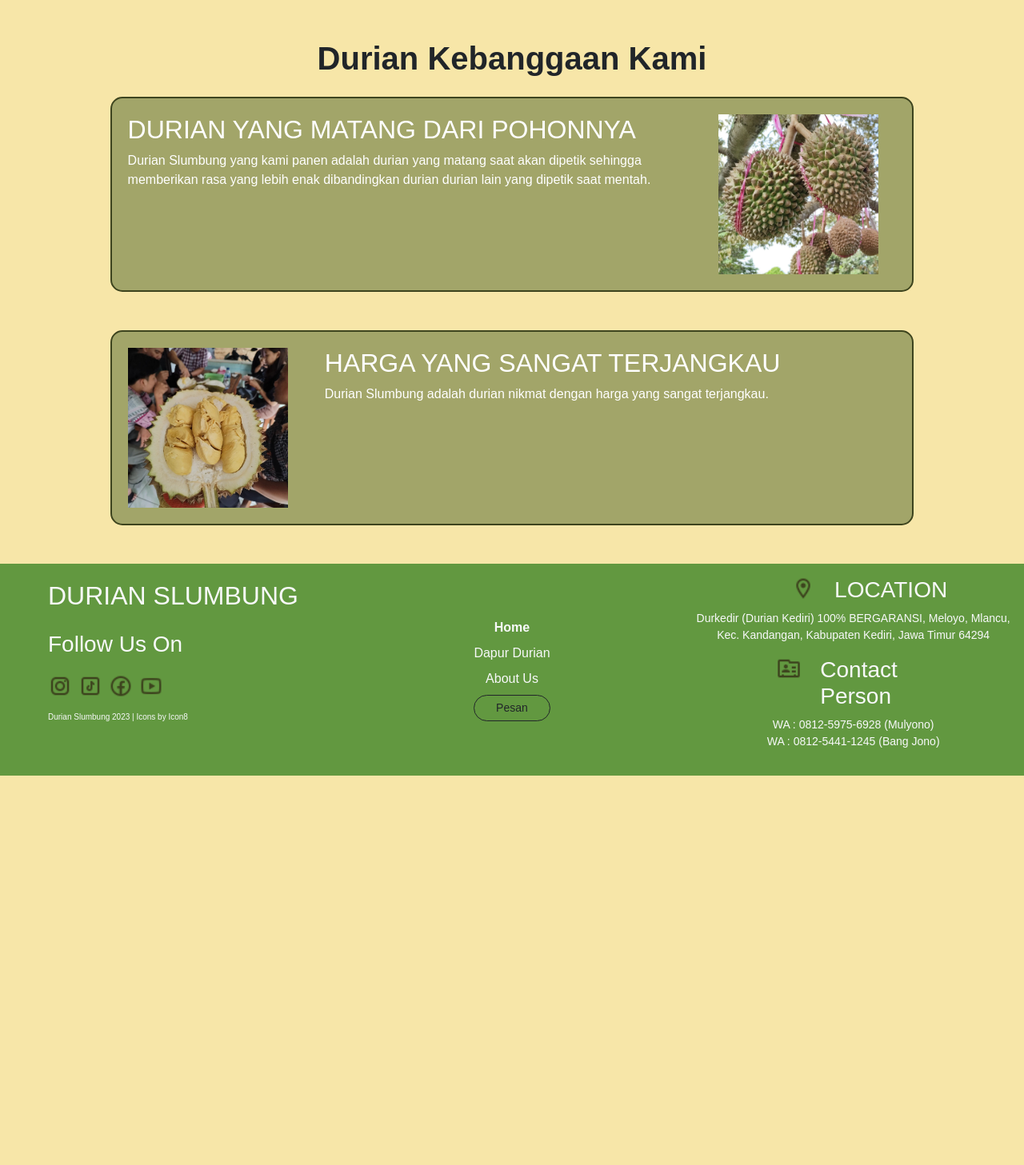
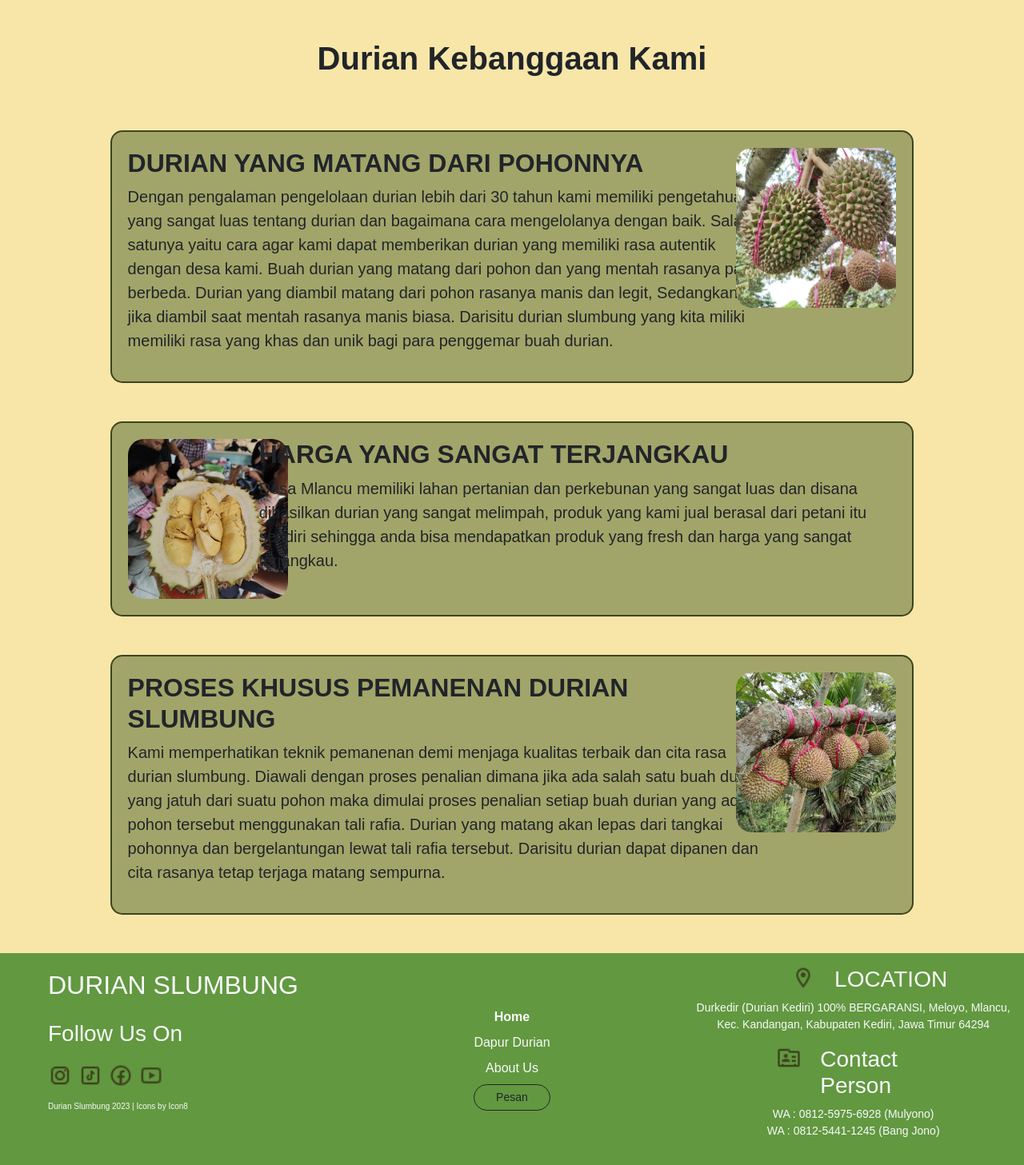
Before and after one commit to keliphar/hackathon, a PHP site: page /index.php in a window 1280 px wide. Shown: the part 722-2179 px from the top of the page at 80% size. Before the commit the page ends 1692 px from the top, so only its background shows below. Run offline with PHP 8.4, Linux system fonts and the light colour scheme; data that the repository does not hold is empty.

Commit message:
home fix

```diff
--- a/konten-home.php
+++ b/konten-home.php
@@ -15,22 +15,25 @@
         AOS.init();
     </script>
     <div class="container-fluid scolor-5 pt-5 pb-3">
-        <h1 class="text-center" data-aos="fade-down" data-aos-duration="2000" data-aos-once="true" data-aos-offset="-150" data-aos-delay="1500"><b>Durian Kebanggaan Kami</b></h1>
+        <h1 class="text-center" data-aos="fade-down" data-aos-duration="2000" data-aos-once="true" data-aos-offset="-150" style="margin-bottom: 50px;"><b>Durian Kebanggaan Kami</b></h1>
 
     </div>
-    <div class="container-fluid scolor-5 con">
+    <div class="container-fluid scolor-5" style="overflow: hidden;">
         <div data-aos="fade-right" data-aos-duration="1000" data-aos-once="true" class="pb-5">
             <div class="container-fluid custom-box">
                 <div class="row">
-                    <div class="col-9">
-                        <h2>DURIAN YANG MATANG DARI POHONNYA</h2>
-                        <p>
-                            Durian Slumbung yang kami panen adalah durian yang matang saat akan dipetik sehingga memberikan rasa yang lebih enak dibandingkan
-                            durian durian lain yang dipetik saat mentah.
+                    <div class="col-10">
+                        <h2><b>DURIAN YANG MATANG DARI POHONNYA</b></h2>
+                        <p style="font-size: 20px;">
+                        Dengan pengalaman pengelolaan durian lebih dari 30 tahun kami memiliki pengetahuan yang sangat luas tentang durian dan bagaimana cara
+                        mengelolanya dengan baik. Salah satunya yaitu cara agar kami dapat memberikan durian yang memiliki rasa autentik dengan desa kami.
+                        Buah durian yang matang dari pohon dan yang mentah rasanya pasti berbeda. Durian yang diambil matang dari pohon rasanya manis dan legit,
+                        Sedangkan jika diambil saat mentah rasanya manis biasa. Darisitu durian slumbung yang kita miliki memiliki rasa yang khas dan unik bagi
+                        para penggemar buah durian.
                         </p>
                     </div>
-                    <div class="col-3">
-                        <img src="./asset/durian.jpg" alt="durian" srcset="" width="200px" height="200px">
+                    <div class="col-2 d-flex justify-content-end">
+                        <img src="./asset/durian.jpg" alt="durian" srcset="" width="200px" height="200px" style="border-radius: 20px;">
                     </div>
                 </div>
             </div>
@@ -39,18 +42,34 @@
         <div data-aos="fade-left" data-aos-duration="2000" data-aos-once="true" class="pb-5">
             <div class="container-fluid custom-box">
                 <div class="row">
-                    <div class="col-3">
-                        <img src="./asset/opened-durian.jpg" alt="durian" srcset="" width="200px" height="200px">
+                    <div class="col-2">
+                        <img src="./asset/opened-durian.jpg" alt="durian" srcset="" width="200px" height="200px" style="border-radius: 20px;">
                     </div>
-                    <div class="col-9">
-                        <h2>HARGA YANG SANGAT TERJANGKAU</h2>
-                        <p>
-                            Durian Slumbung adalah durian nikmat dengan harga yang sangat terjangkau.
+                    <div class="col-10 justify-content-start">
+                        <h2><b>HARGA YANG SANGAT TERJANGKAU</b></h2>
+                        <p style="font-size: 20px;">
+                        Desa Mlancu memiliki lahan pertanian dan perkebunan yang sangat luas dan disana dihasilkan durian yang sangat melimpah,
+                        produk yang kami jual berasal dari petani itu sendiri sehingga anda bisa mendapatkan produk yang fresh dan harga yang sangat terjangkau.
                         </p>
                     </div>
                 </div>
             </div>
         </div>
 
+        <div data-aos="fade-up" data-aos-duration="3000" data-aos-once="true" class="pb-5">
+            <div class="container-fluid custom-box">
+                <div class="row">
+                    <div class="col-10">
+                        <h2><b>PROSES KHUSUS PEMANENAN DURIAN SLUMBUNG</b></h2>
+                        <p style="font-size: 20px;">
+                            Kami memperhatikan teknik pemanenan demi menjaga kualitas terbaik dan cita rasa durian slumbung. Diawali dengan proses penalian dimana jika ada salah satu buah durian yang jatuh dari suatu pohon maka dimulai proses penalian setiap buah durian yang ada di pohon tersebut menggunakan tali rafia. Durian yang matang akan lepas dari tangkai pohonnya dan bergelantungan lewat tali rafia tersebut. Darisitu durian dapat dipanen dan cita rasanya tetap terjaga matang sempurna.
+                        </p>
+                    </div>
+                    <div class="col-2 d-flex justify-content-end">
+                        <img src="./asset/panen-durian.jpg" alt="durian" srcset="" width="200px" height="200px" style="border-radius: 20px;">
+                    </div>
+                </div>
+            </div>
+        </div>
     </div>
 </body>
```
Also changed, not shown: asset/panen-durian.jpg (added).
